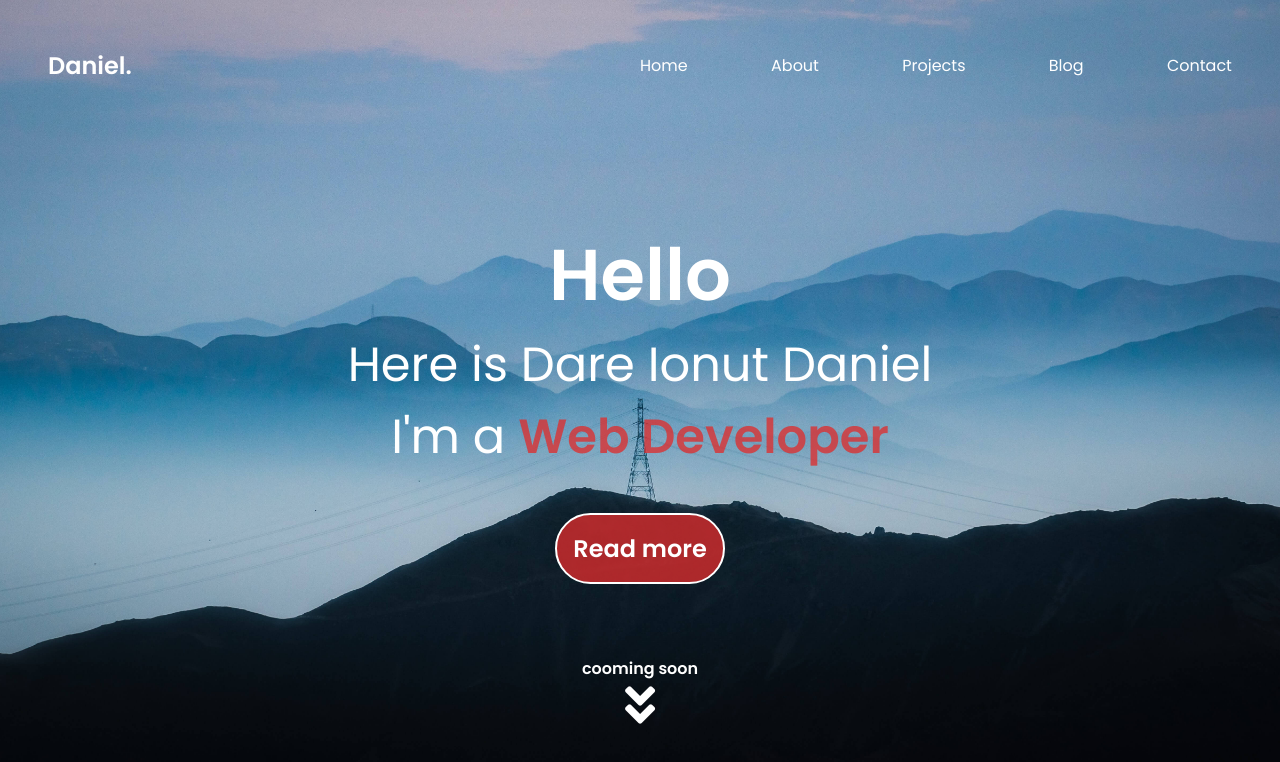
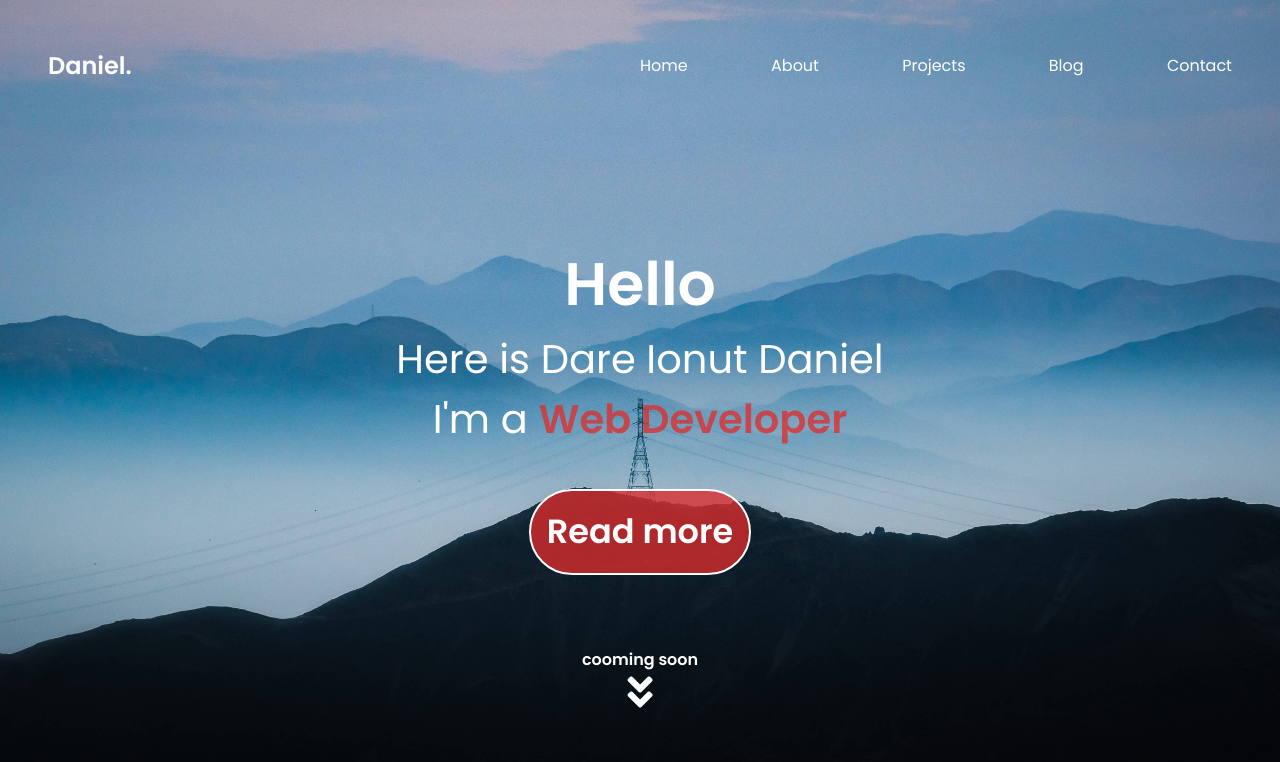
Before and after one commit to DareIonut/Daniel-Site, a plain HTML site: page index.html in a window 1280 px wide. Drawn offline with Linux system fonts and the light colour scheme.

Commit message:
*fixing font 2

```diff
--- a/style.css
+++ b/style.css
@@ -145,7 +145,14 @@ b {
     font-size: calc(1.5rem + 1vw);
   }
 }
-
+@media  {
+  .hero {
+    font-size: calc(1.7rem + 1vw);
+  }
+  .home-btn {
+    font-size: calc(1.3rem + 1vw);
+  }
+}
 /* keyframes */
 
 @keyframes slide-bottom {
```
